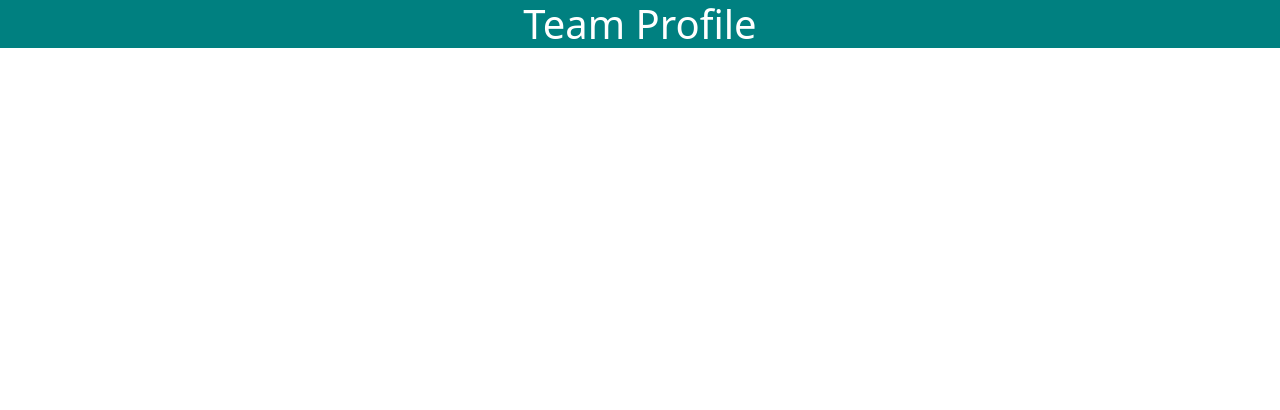
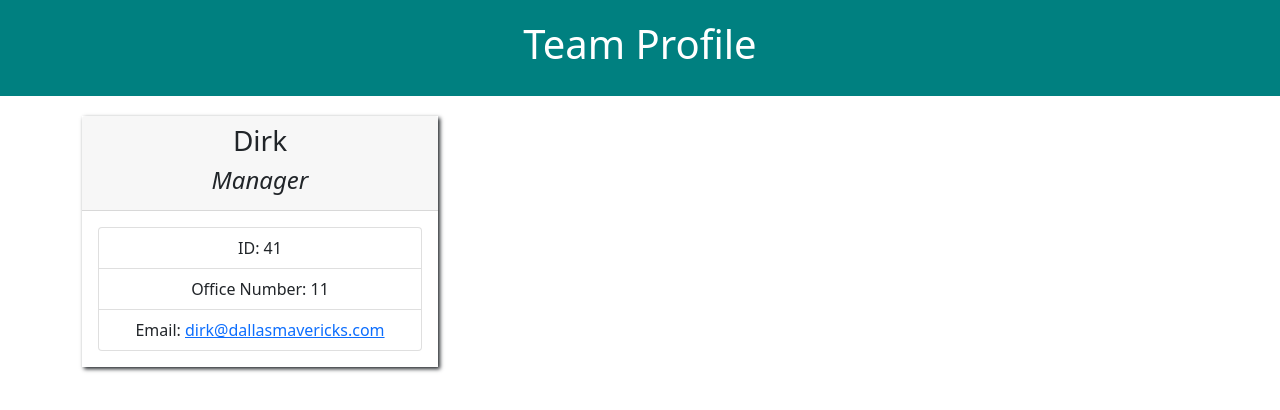
Before and after one commit to imanjit/hw8-team-profile-generator, a website: page dist/index.html in a window 1280 px wide. Drawn offline with nearby package versions, Linux system fonts and the light colour scheme.

Commit message:
Updated html and css

```diff
--- a/dist/index.html
+++ b/dist/index.html
@@ -9,9 +9,29 @@
     <link rel="stylesheet" href="https://cdn.jsdelivr.net/npm/bootstrap@5.0.1/dist/css/bootstrap.min.css" integrity="undefined" crossorigin="anonymous">
 </head>
 <body>
-    <header class="team_header container-fluid text-center">
+    <header class="team_header container-fluid">
         <h1>Team Profile</h1>
     </header>
 
+    <main class="container">
+        <div class="row">
+            <div class="col-lg-4 mb-4">
+                <div class="employee_card">
+                    <div class="card-header">
+                        <h3>Dirk</h3>
+                        <h4 style="font-style: italic;">Manager</h4>
+                    </div>
+                    <div class="card-body">
+                        <ul class="list-group">
+                            <li class="list-group-item">ID: 41</li>
+                            <li class="list-group-item">Office Number: 11</li>
+                            <li class="list-group-item">Email: <a href="mailto:dirk@dallasmavericks.com">dirk@dallasmavericks.com</a></li>
+                        </ul>
+                    </div>
+                </div>
+            </div>
+        </div>
+    </main>
+
 </body>
 </html>
--- a/dist/style.css
+++ b/dist/style.css
@@ -1,4 +1,14 @@
+.employee_card {
+    box-shadow: 2px 2px 4px;
+    display: flex;
+    flex-direction: column;
+    margin-top: 20px;
+    text-align: center;
+}
+
 .team_header {
     background-color:teal;
     color: white;
+    padding: 20px;
+    text-align: center;
 }
```
